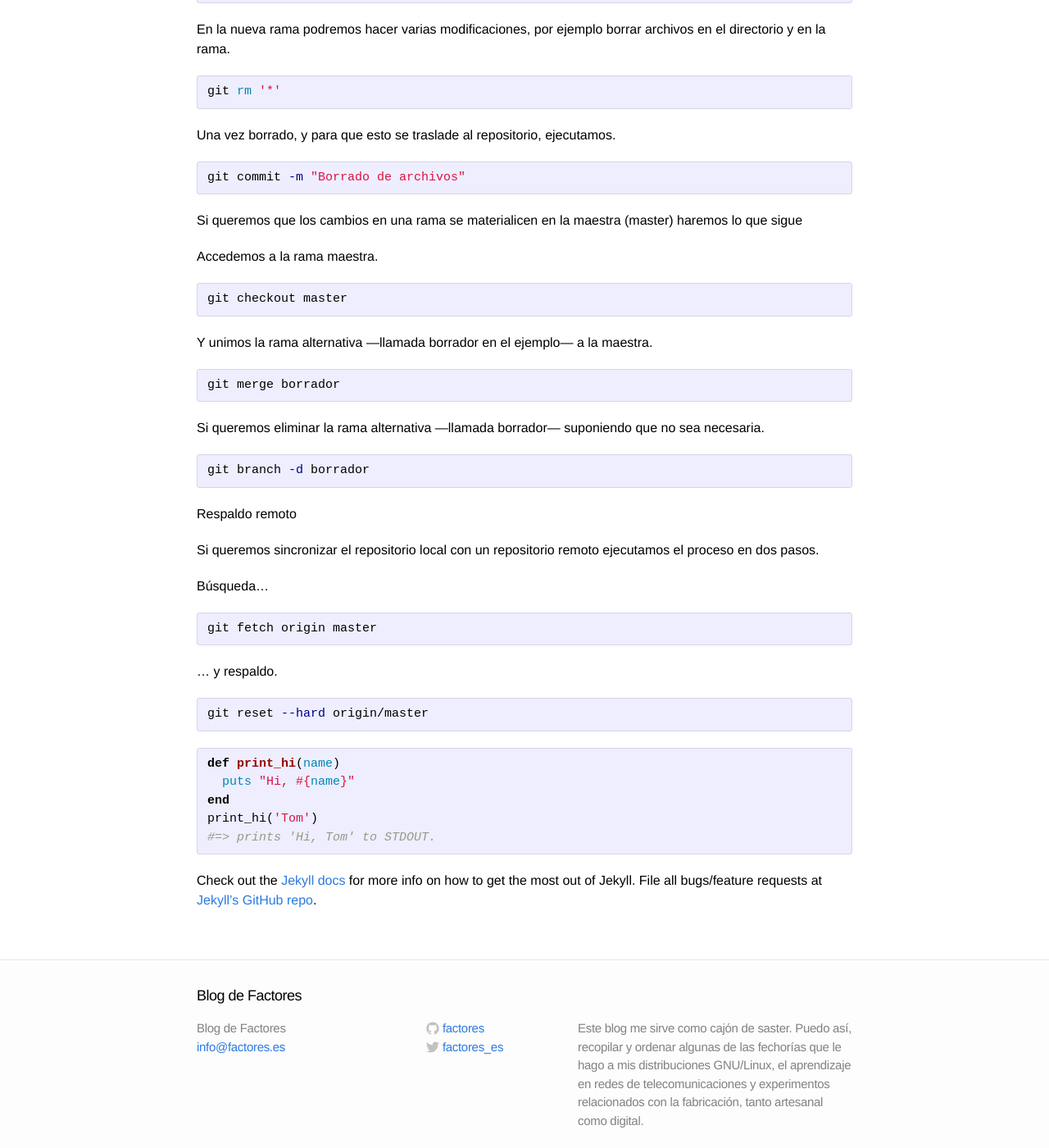
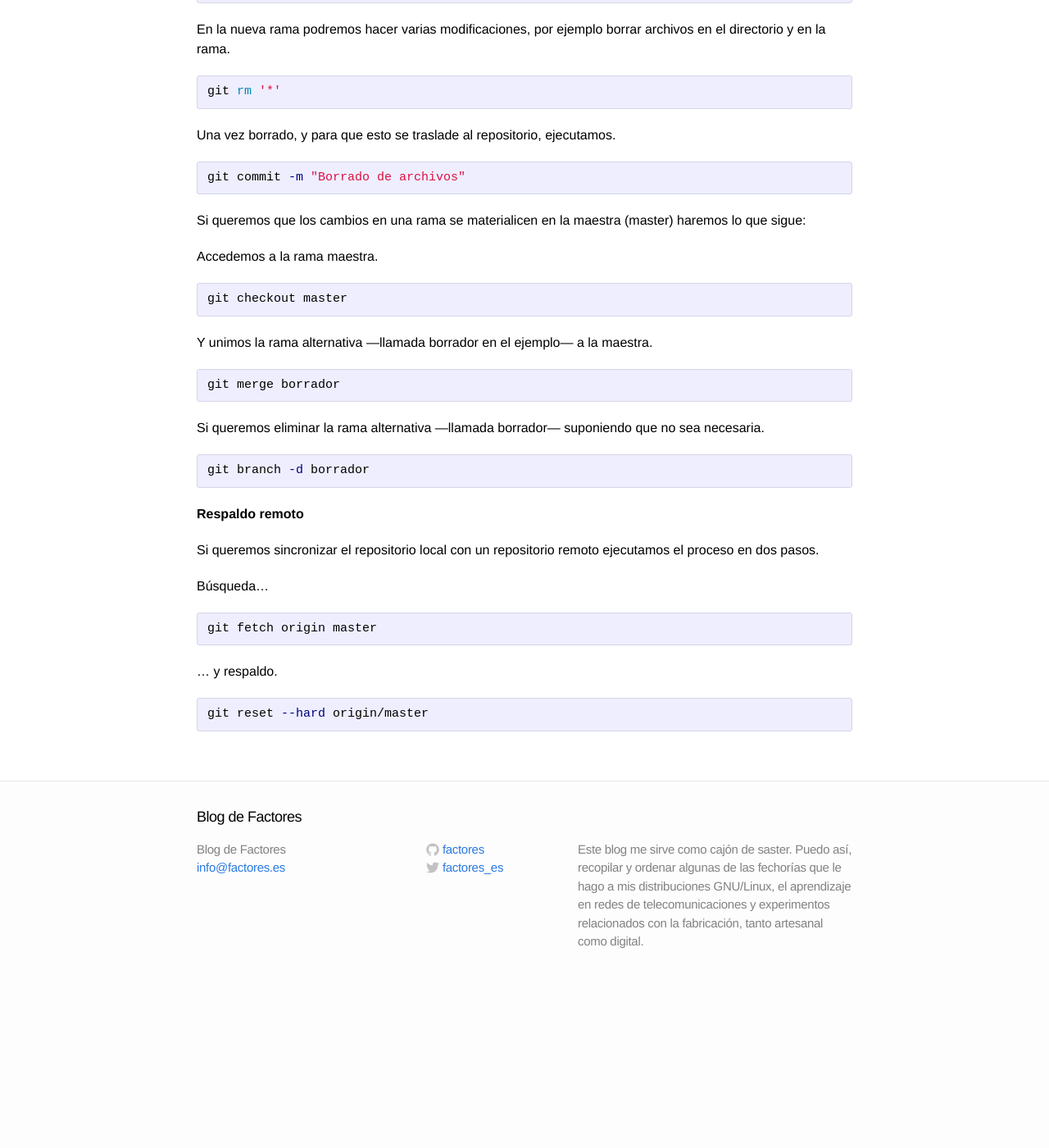
Before and after one commit to ddelaviuda/ddelaviuda.github.io, a Jekyll site: the page built from _posts/2016-07-05-Lo-básico-de-Git.markdown, in a window 1280 px wide and 1400 px high, scrolled down 2681 px. Shown: the whole window at 82% size. Built offline with Jekyll 4.4.1, drawn with Linux system fonts in a browser that asks for light colours; after the commit the page ends 3886 px from its top, so only the background shows below that.

Commit message:
actualizado post git con highlight

```diff
--- a/_posts/2016-07-05-Lo-básico-de-Git.markdown
+++ b/_posts/2016-07-05-Lo-básico-de-Git.markdown
@@ -48,7 +48,7 @@
 {% endhighlight %}
 Repositorios remotos (GitHub)
 -----------------------------
-Subir
+**Subir**
 
 Para guardar nuestro repositorio en remoto y hacer comisiones contra él será necesario darle un nombre y asociarle una URL, el repositorio de GitHub es muy práctico para ello. Se suele usar origin como nombre para el repositorio remoto.
 {% highlight bash %}
@@ -58,7 +58,7 @@
 {% highlight bash %}
 git push -u origin master
 {% endhighlight %}
-Bajar
+**Bajar**
 
 Si se han hecho cambios en el repositorio remoto que ahora queremos tener ejectuamos
 {% highlight bash %}
@@ -70,13 +70,13 @@
 {% highlight bash %}
 git diff HEAD
 {% endhighlight %}
-Restaurar
+**Restaurar**
 
 Si una vez modificado un archivo deseamos que este se recupere a su estado en la última comisión ejecutamos el siguiente comando indicando el nombre del archivo a recuperar.
 {% highlight bash %}
 git checkout -- octocat.txt
 {% endhighlight %}
-Ramas
+**Ramas**
 
 Si queremos trabajar en una "versión" diferente del proyecto crearemos una rama para modificarla libremente ---en el ejemplo llamamos a la rama borrador---.
 {% highlight bash %}
@@ -98,7 +98,7 @@
 {% highlight bash %}
 git commit -m "Borrado de archivos"
 {% endhighlight %}
-Si queremos que los cambios en una rama se materialicen en la maestra (master) haremos lo que sigue
+Si queremos que los cambios en una rama se materialicen en la maestra (master) haremos lo que sigue:
 
 Accedemos a la rama maestra.
 {% highlight bash %}
@@ -112,7 +112,7 @@
 {% highlight bash %}
 git branch -d borrador
 {% endhighlight %}
-Respaldo remoto
+**Respaldo remoto**
 
 Si queremos sincronizar el repositorio local con un repositorio remoto ejecutamos el proceso en dos pasos.
 
@@ -124,16 +124,5 @@
 {% highlight bash %}
 git reset --hard origin/master
 {% endhighlight %}
-{% highlight ruby %}
-def print_hi(name)
-  puts "Hi, #{name}"
-end
-print_hi('Tom')
-#=> prints 'Hi, Tom' to STDOUT.
-{% endhighlight %}
 
-Check out the [Jekyll docs][jekyll] for more info on how to get the most out of Jekyll. File all bugs/feature requests at [Jekyll's GitHub repo][jekyll-gh].
-
-[jekyll-gh]: https://github.com/jekyll/jekyll
-[jekyll]:    http://jekyllrb.com
 [referencia]: https://services.github.com/kit/downloads/es_ES/github-git-cheat-sheet.pdf
```
